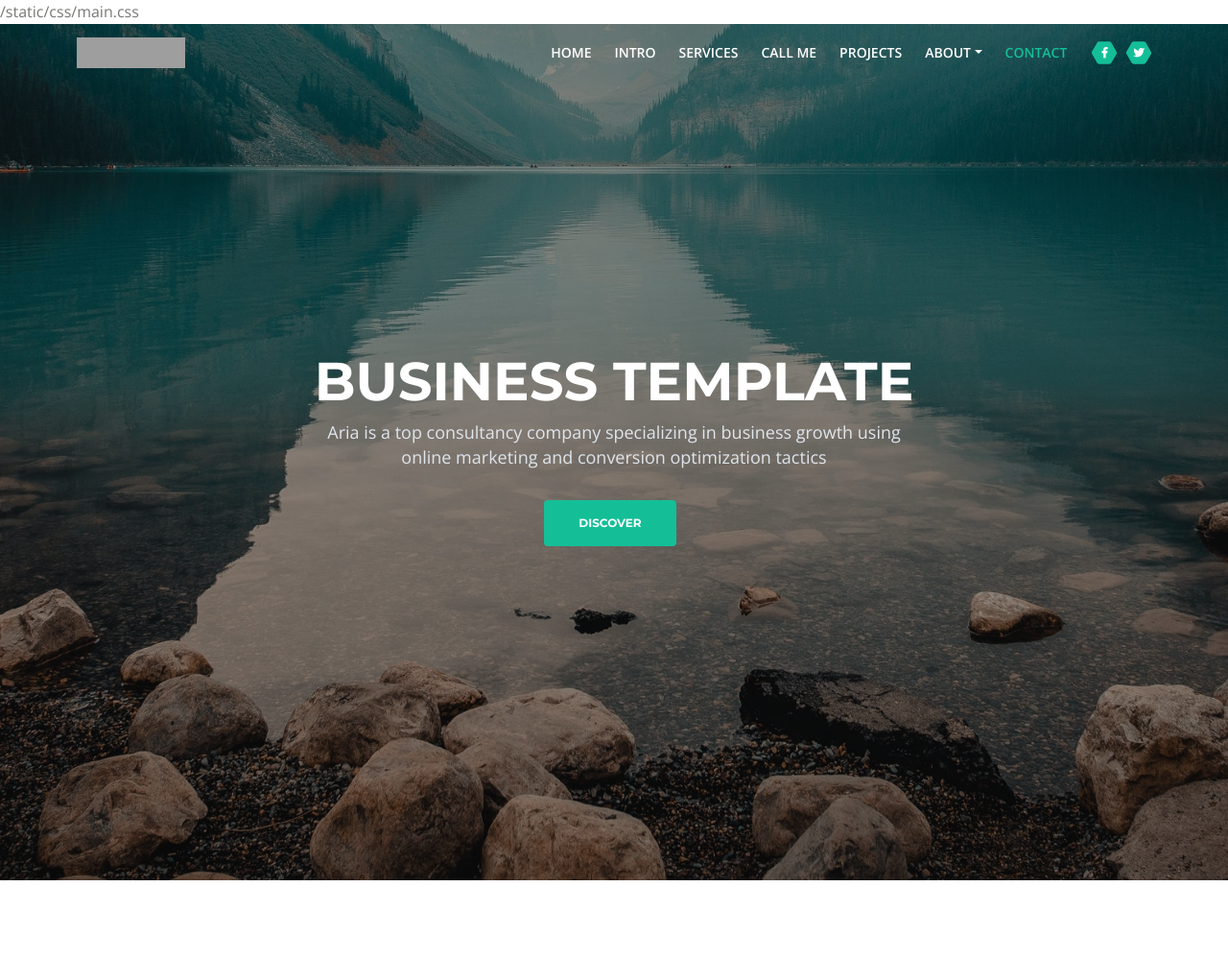
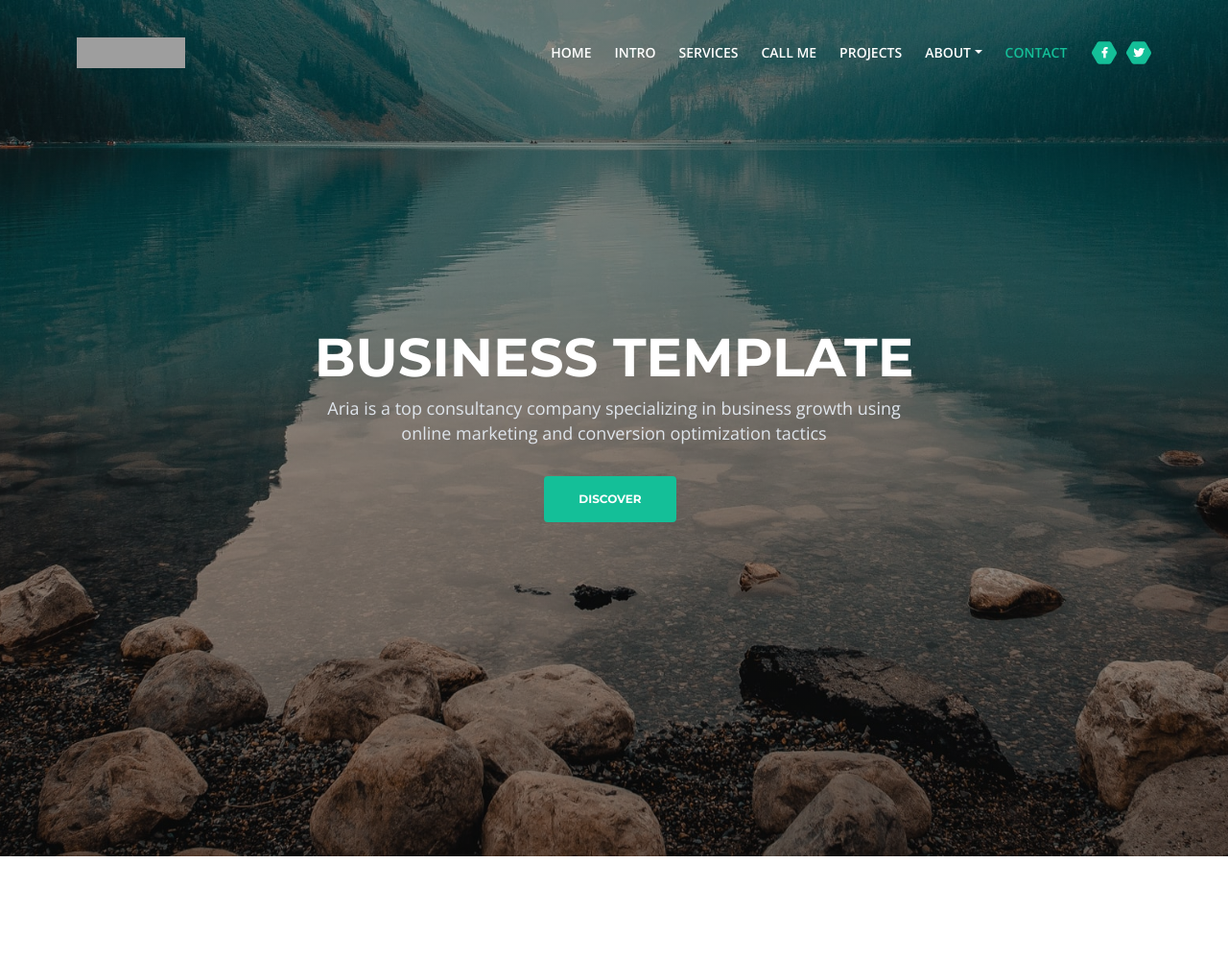
Before and after one commit to M-A-N-Y/apnaBuddy, a Django app: page / in a window 1280 px wide. Shown: the top 999 px of the page at 96% size. Run offline with Django 3.2, Linux system fonts and the light colour scheme; some libraries are stand-ins or nearby versions; grey boxes are pictures that could not be loaded.

Commit message:
home page top line edit

```diff
--- a/apnaBuddy/apnaBuddy/templates/home.html
+++ b/apnaBuddy/apnaBuddy/templates/home.html
@@ -29,7 +29,7 @@
 
     <link rel="stylesheet" href="https://cdn.jsdelivr.net/npm/bootstrap@4.5.3/dist/css/bootstrap.min.css" integrity="sha384-TX8t27EcRE3e/ihU7zmQxVncDAy5uIKz4rEkgIXeMed4M0jlfIDPvg6uqKI2xXr2" crossorigin="anonymous">
 
-    {% static '/css/main.css'  %}
+    <!-- {% static '/css/main.css'  %} -->
 
     <link href="{% static 'css/bootstrap.css' %}" rel="stylesheet">
     <link href="{% static 'css/fontawesome-all.css' %}" rel="stylesheet">
```
